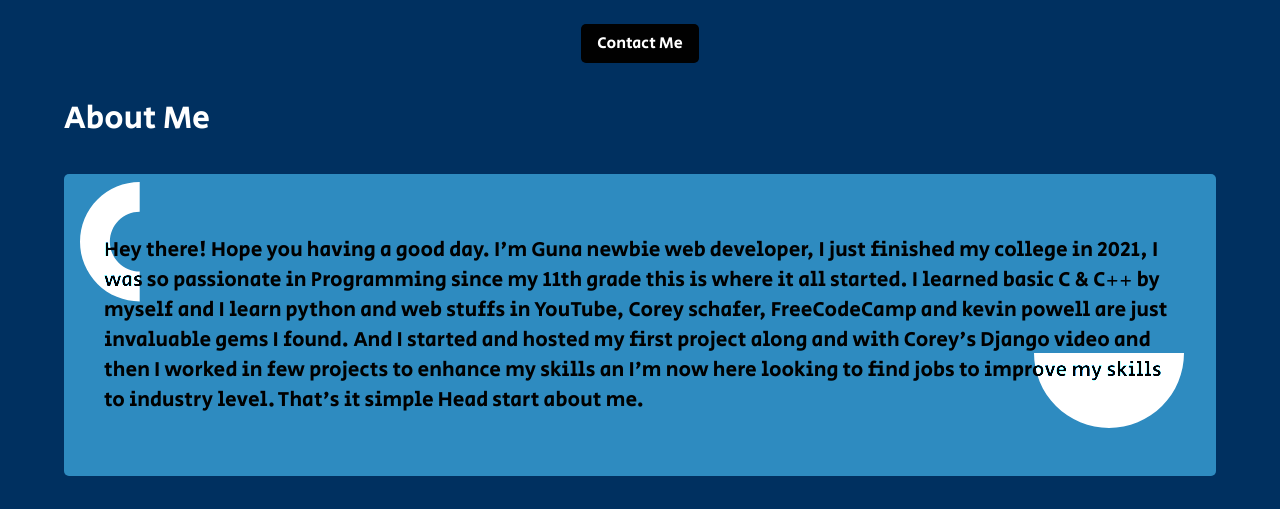
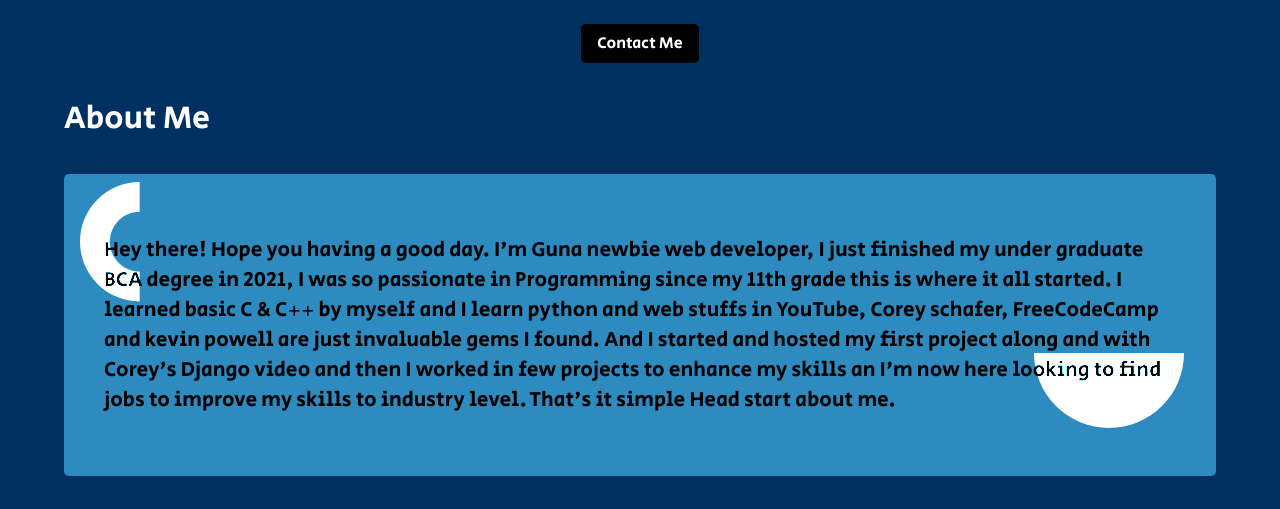
Before and after one commit to gamersdestiny/gamersdestiny.github.io, a Django app: page / in a window 1280 px wide. Shown: the part 2149-2658 px from the top of the page. Run offline with Django 3.2, Linux system fonts and the light colour scheme.

Commit message:
about me little modified

```diff
--- a/website/templates/index.html
+++ b/website/templates/index.html
@@ -174,7 +174,7 @@
       <div class="about-container">
         <svg class="about-eclipse" width="60" viewBox="0 0 96 191" fill="none" xmlns="http://www.w3.org/2000/svg"><path id="about-eclipse" d="M95.5 0C82.9588 0 70.5403 2.47018 58.9537 7.2695C47.3671 12.0688 36.8393 19.1033 27.9713 27.9713C19.1033 36.8393 12.0688 47.3671 7.2695 58.9537C2.47018 70.5403 -5.48195e-07 82.9588 0 95.5C5.48195e-07 108.041 2.47018 120.46 7.26951 132.046C12.0688 143.633 19.1033 154.161 27.9713 163.029C36.8393 171.897 47.3671 178.931 58.9537 183.73C70.5403 188.53 82.9588 191 95.5 191V143.25C89.2294 143.25 83.0202 142.015 77.2269 139.615C71.4336 137.216 66.1697 133.698 61.7357 129.264C57.3017 124.83 53.7844 119.566 51.3848 113.773C48.9851 107.98 47.75 101.771 47.75 95.5C47.75 89.2294 48.9851 83.0202 51.3848 77.2269C53.7844 71.4336 57.3017 66.1696 61.7356 61.7357C66.1696 57.3017 71.4336 53.7844 77.2269 51.3848C83.0202 48.9851 89.2294 47.75 95.5 47.75V0Z"/></svg>
         <p class="about-content">
-          Hey there! Hope you having a good day. I'm Guna newbie web developer, I just finished my college in 2021, I was so passionate in Programming since my 11th grade this is where it all started. I learned basic C & C++ by myself and I learn python and web stuffs in YouTube, Corey schafer, FreeCodeCamp and kevin powell are just invaluable gems I found. And I started and hosted my first project along and with Corey's Django video and then I worked in few projects to enhance my skills an I'm now here looking to find jobs to improve my skills to industry level. That's it simple Head start about me.
+          Hey there! Hope you having a good day. I'm Guna newbie web developer, I just finished my under graduate BCA degree in 2021, I was so passionate in Programming since my 11th grade this is where it all started. I learned basic C & C++ by myself and I learn python and web stuffs in YouTube, Corey schafer, FreeCodeCamp and kevin powell are just invaluable gems I found. And I started and hosted my first project along and with Corey's Django video and then I worked in few projects to enhance my skills an I'm now here looking to find jobs to improve my skills to industry level. That's it simple Head start about me.
         </p>
         <svg class="about-semi" width="150" viewBox="0 0 196 98" fill="none" xmlns="http://www.w3.org/2000/svg"><path id="about-half-circle" d="M0 0C0 12.8695 2.53485 25.6131 7.45981 37.503C12.3848 49.3929 19.6034 60.1963 28.7035 69.2965C37.8037 78.3966 48.6071 85.6152 60.497 90.5402C72.3869 95.4652 85.1305 98 98 98C110.87 98 123.613 95.4652 135.503 90.5402C147.393 85.6152 158.196 78.3966 167.296 69.2965C176.397 60.1963 183.615 49.3929 188.54 37.503C193.465 25.6131 196 12.8695 196 -7.62939e-06L98 0L0 0Z" /></svg>
       </div>
```
